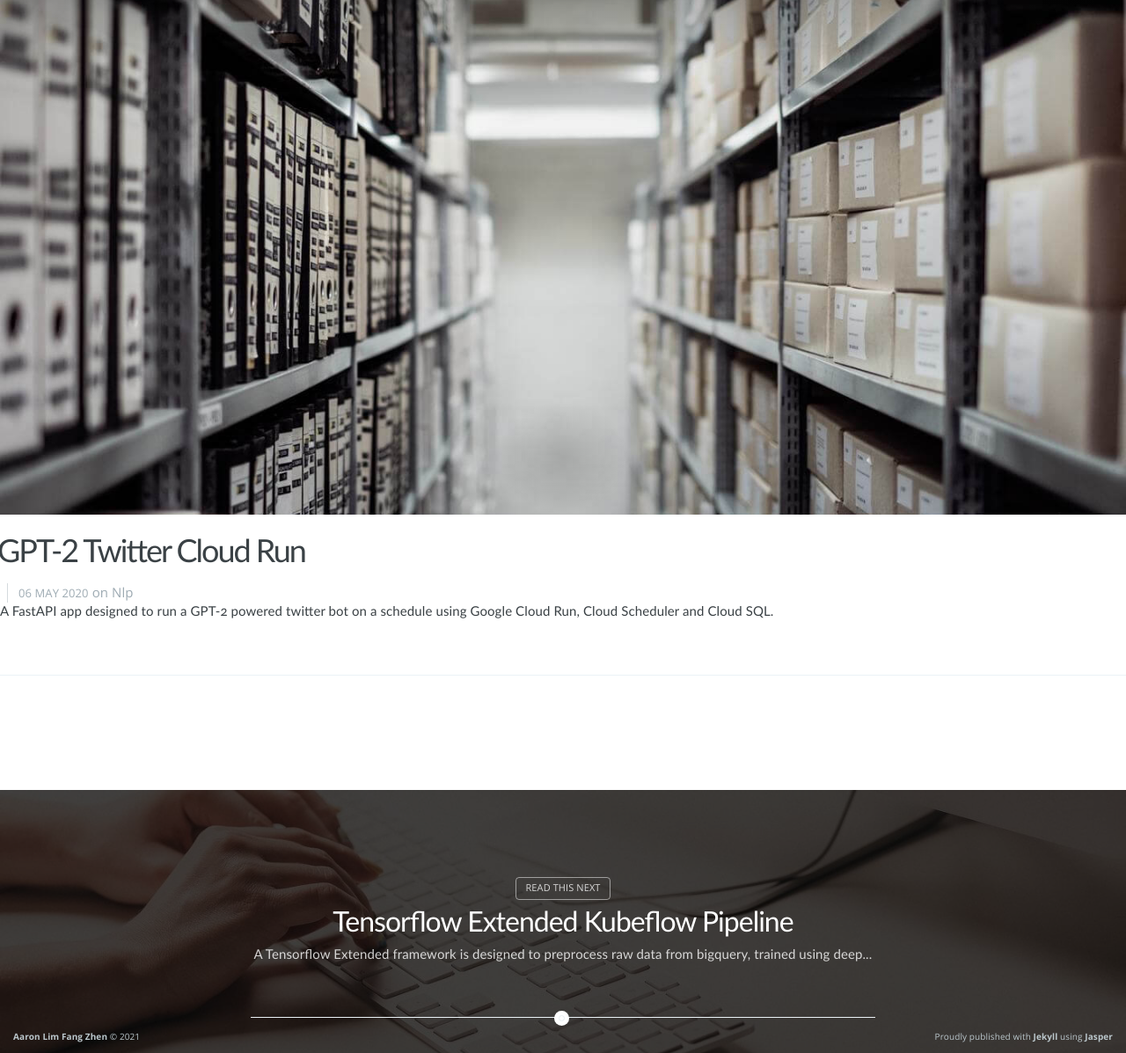
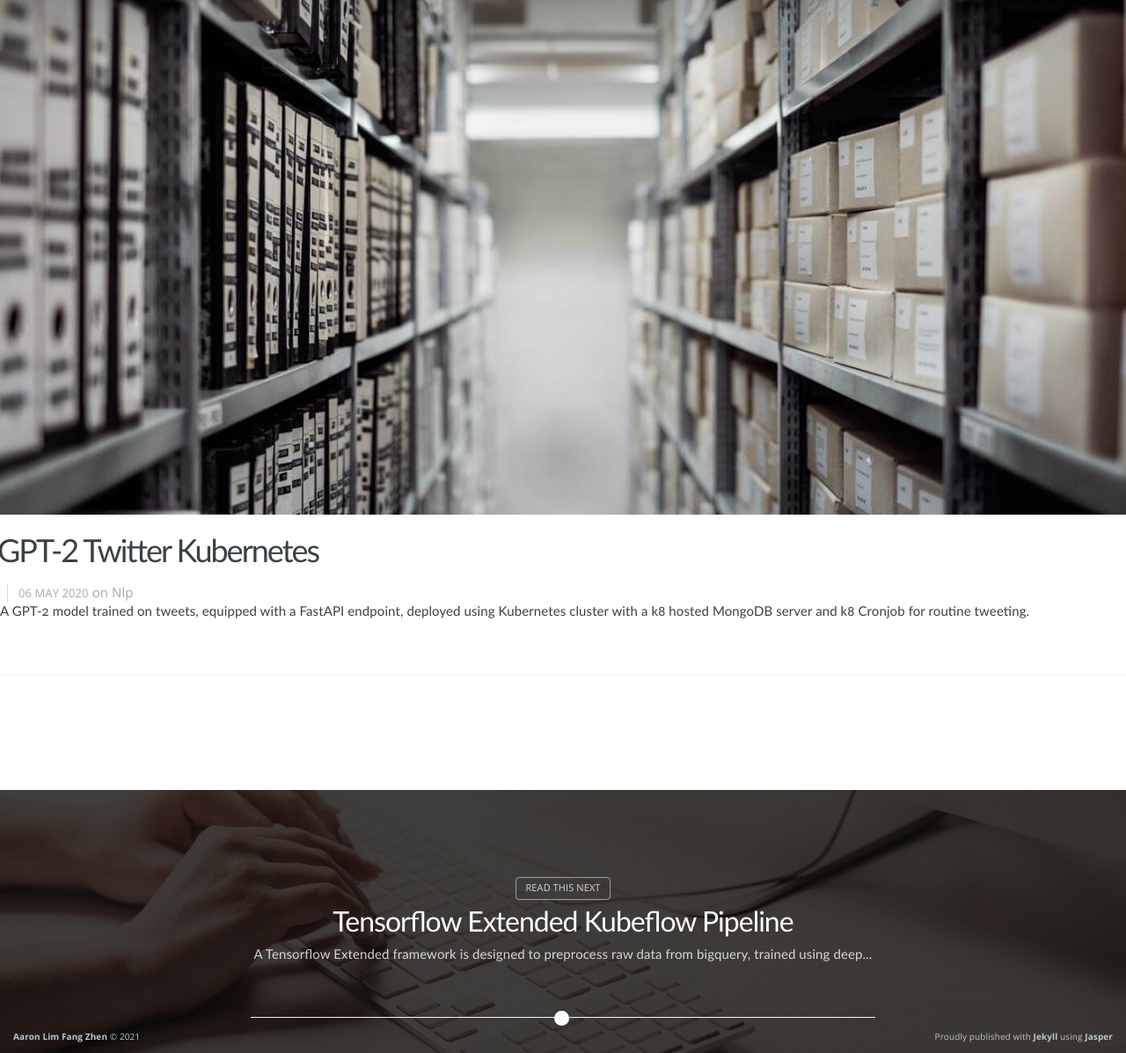
Before and after one commit to AaronGrainer/aarongrainer.github.io, a Jekyll site: the page built from _posts/2020-05-06-gpt2-twitter-cloud-run.md, in a window 1280 px wide. Shown: the whole page at 88% size. Built offline with Jekyll 4.4.1, drawn with Linux system fonts in a browser that asks for light colours; nearby versions of some CDN libraries; our own code applies the rules of GitHub Pages for plain Markdown files.

Commit message:
Updated mini project

```diff
--- a/_posts/2020-05-06-gpt2-twitter-cloud-run.md
+++ b/_posts/2020-05-06-gpt2-twitter-cloud-run.md
@@ -1,9 +1,9 @@
 ---
 cover:  assets/images/mini-projects/cover-image/tags.jpg
-title: GPT-2 Twitter Cloud Run
+title: GPT-2 Twitter Kubernetes
 tags: [NLP]
 platform: python
-github-url: https://github.com/AaronGrainer/gpt2-twitter-cloud-run
+github-url: https://github.com/AaronGrainer/gpt2-twitter-kubernetes
 ---
 
-A FastAPI app designed to run a GPT-2 powered twitter bot on a schedule using Google Cloud Run, Cloud Scheduler and Cloud SQL.
+A GPT-2 model trained on tweets, equipped with a FastAPI endpoint, deployed using Kubernetes cluster with a k8 hosted MongoDB server and k8 Cronjob for routine tweeting.
```
